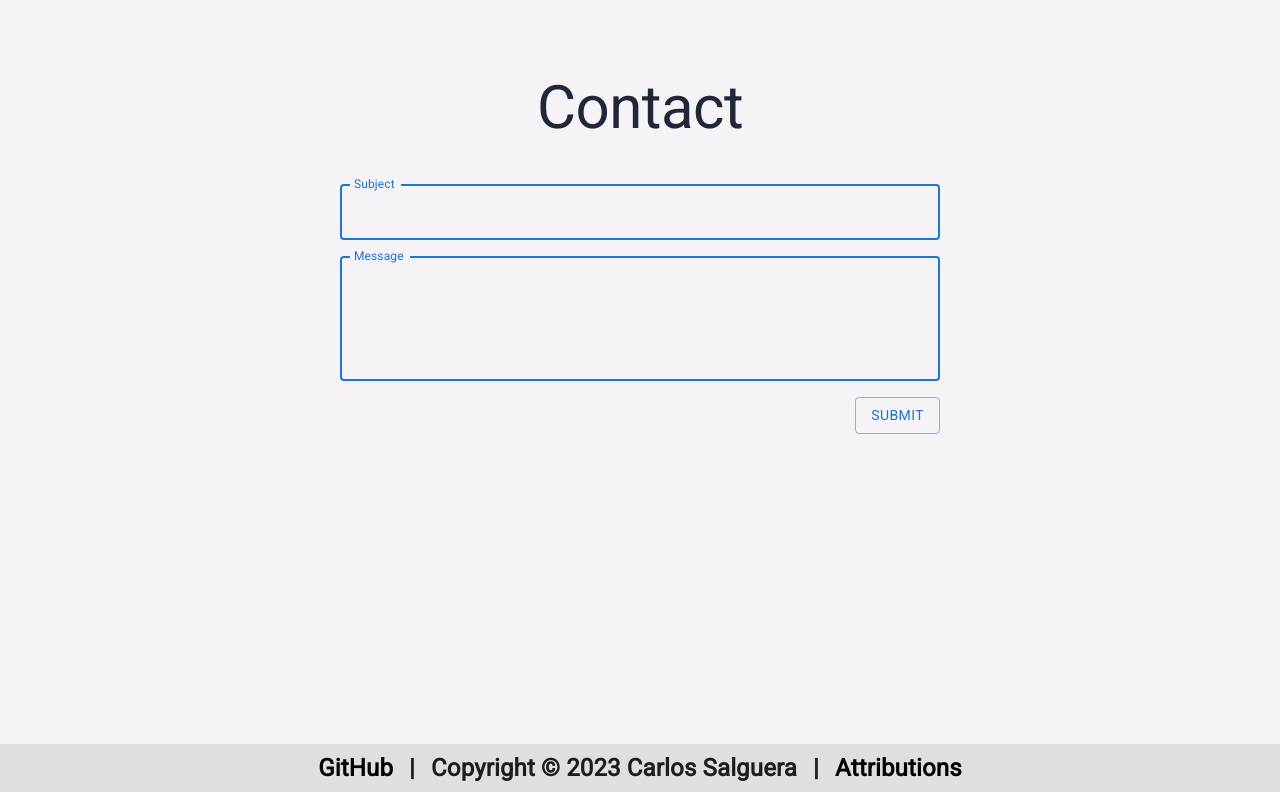
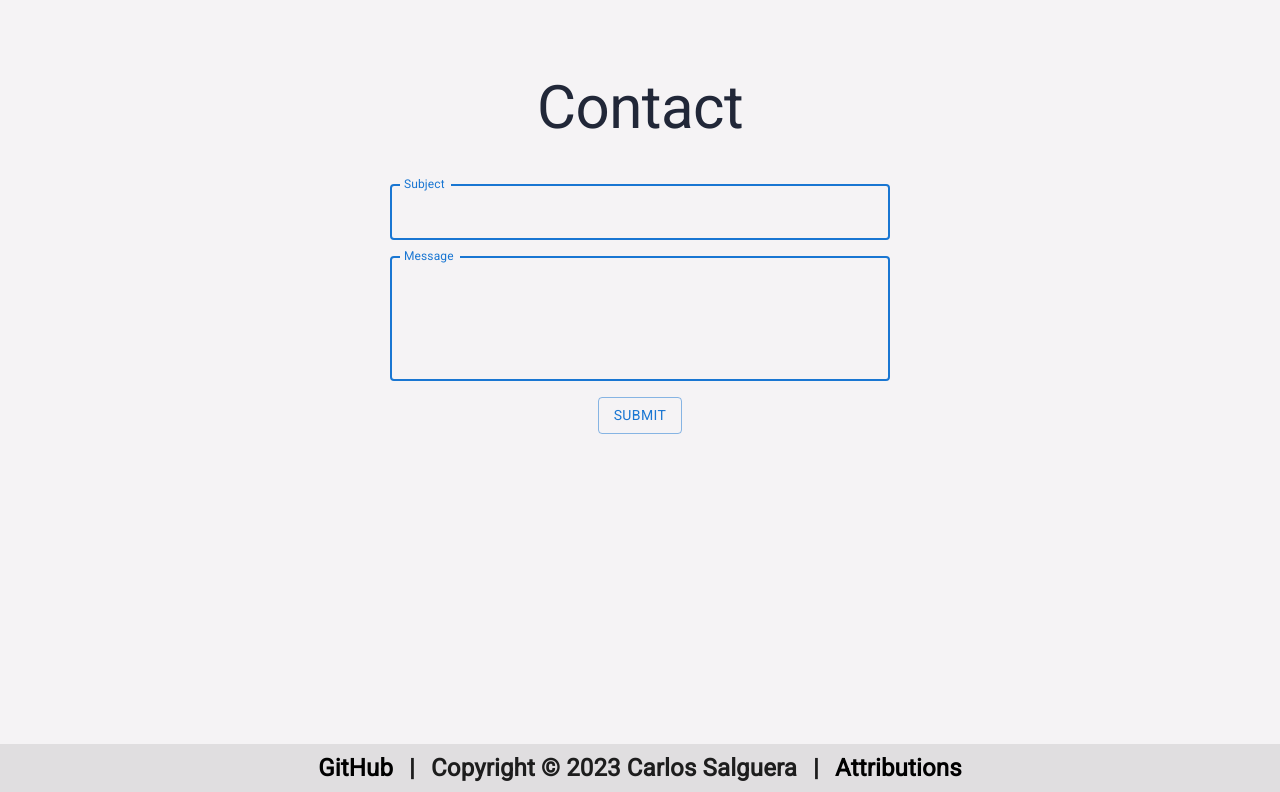
Before and after one commit to csalguera/portfolio-react, a React (Create React App) app: page / in a window 1280 px wide. Shown: the part 3239-4031 px from the top of the page. Built offline with nearby package versions, Linux system fonts and the light colour scheme; no server answers.

Commit message:
edit style

```diff
--- a/src/components/contact/EmailForm/EmailForm.jsx
+++ b/src/components/contact/EmailForm/EmailForm.jsx
@@ -47,7 +47,7 @@ const EmailForm = () => {
     <form
       autoComplete="off"
       onSubmit={handleSubmit}
-      style={{ display: 'flex', flexDirection: 'column', minWidth: '600px', marginTop: '5vh' }}
+      style={{ display: 'flex', flexDirection: 'column', justifyContent: 'center', alignItems: 'center', marginTop: '5vh' }}
     >
       <TextField
         id="outlined-basic"
@@ -58,7 +58,7 @@ const EmailForm = () => {
         focused
         inputProps={{ style: { color: 'white' } }}
         onChange={handleChange}
-        sx={{ mb: 2 }}
+        sx={{ mb: 2, width: '50vw', maxWidth: '500px' }}
         />
       <TextField
         id="outlined-multiline-static"
@@ -70,7 +70,7 @@ const EmailForm = () => {
         focused
         inputProps={{ style: { color: 'white' } }}
         onChange={handleChange}
-        sx={{ mb: 2 }}
+        sx={{ mb: 2, width: '50vw', maxWidth: '500px' }}
       />
       <Stack spacing={2} direction="row" sx={{ justifyContent: 'flex-end' }}>
         <Button type="submit" variant="outlined">Submit</Button>
```
